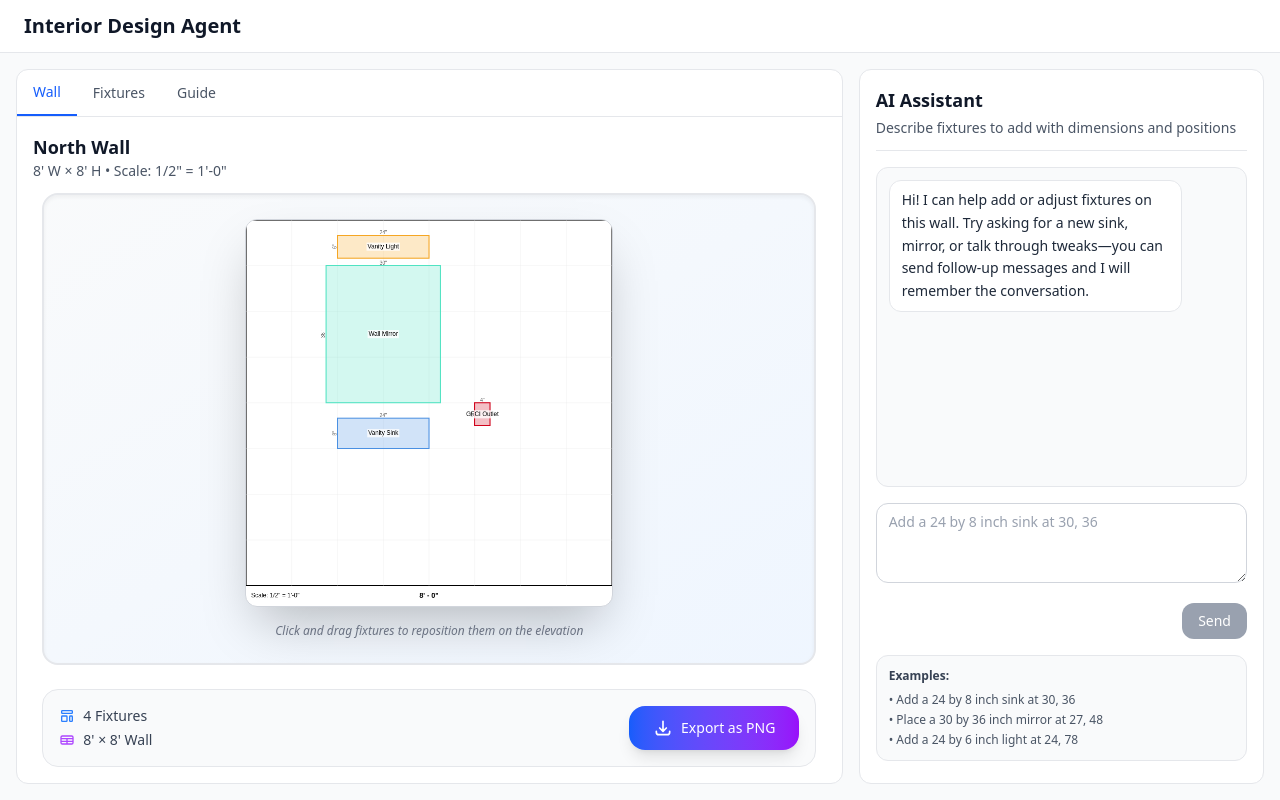
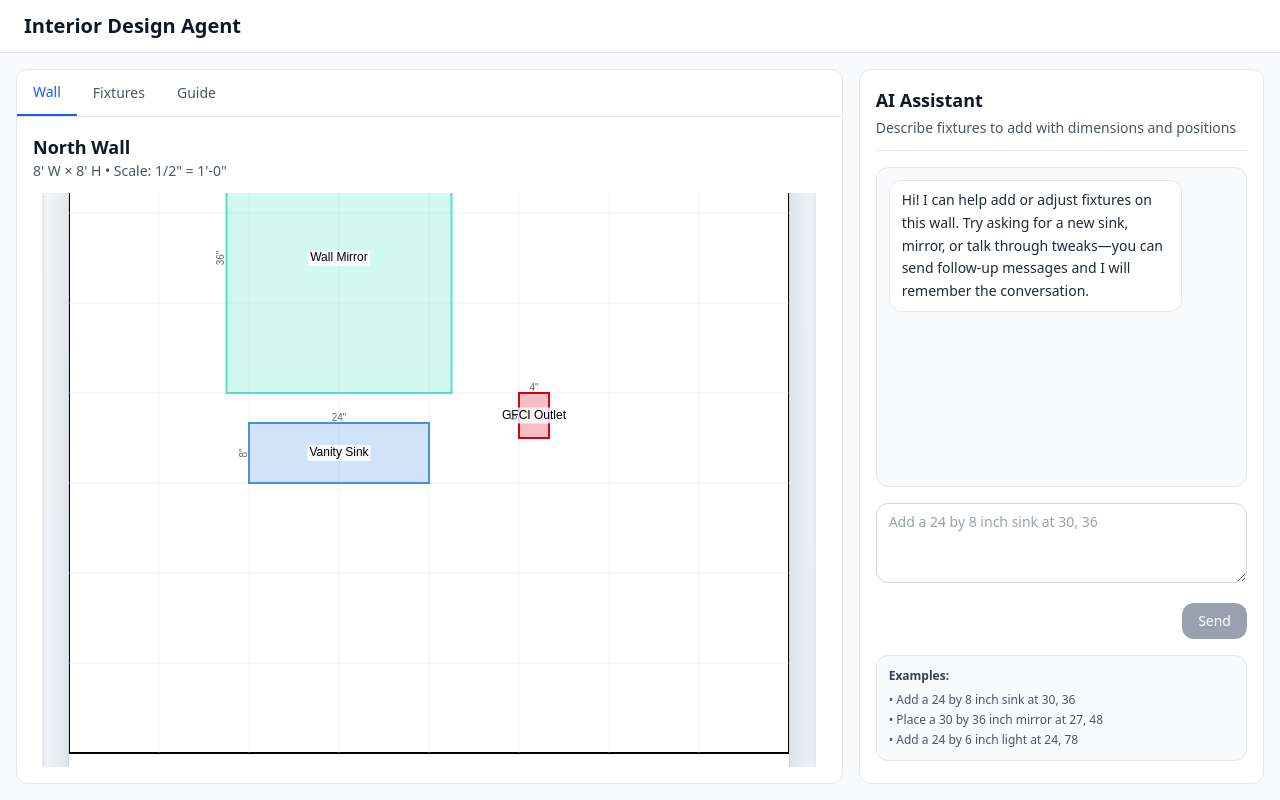
Before and after one commit to isaacrestrick/interior-design-agent, a Next.js app: page / in a window 1280 px wide. Built offline with nearby package versions, Linux system fonts and the light colour scheme.

Commit message:
Revert "Fix elevation diagram to fit within component without scrolling"

```diff
--- a/components/elevation/ElevationCanvas.tsx
+++ b/components/elevation/ElevationCanvas.tsx
@@ -296,8 +296,8 @@ export default function ElevationCanvas({
   };
 
   return (
-    <div className="space-y-6 h-full flex flex-col">
-      <div className="relative border-2 border-gray-200 rounded-2xl p-6 bg-gradient-to-br from-gray-50 to-blue-50 overflow-hidden shadow-inner flex-1 flex flex-col min-h-0">
+    <div className="space-y-6">
+      <div className="relative border-2 border-gray-200 rounded-2xl p-6 bg-gradient-to-br from-gray-50 to-blue-50 overflow-auto shadow-inner">
         {dragState && (
           <div className="absolute top-4 right-4 z-10 bg-blue-600 text-white px-4 py-2 rounded-lg shadow-lg text-sm font-medium flex items-center gap-2 animate-fade-in">
             <svg className="w-4 h-4" fill="none" viewBox="0 0 24 24" stroke="currentColor">
@@ -315,17 +315,15 @@ export default function ElevationCanvas({
             Saving...
           </div>
         )}
-        <div className="flex-1 flex items-center justify-center min-h-0">
         <canvas
           ref={canvasRef}
-            className="bg-white shadow-2xl rounded-lg border border-gray-300 hover:shadow-3xl transition-shadow duration-300 max-w-full max-h-full object-contain"
+          className="mx-auto bg-white shadow-2xl rounded-lg border border-gray-300 hover:shadow-3xl transition-shadow duration-300"
           onMouseDown={handleMouseDown}
           onMouseMove={handleMouseMove}
           onMouseUp={handleMouseUp}
           onMouseLeave={handleMouseLeave}
         />
-        </div>
-        <div className="mt-4 text-center flex-shrink-0">
+        <div className="mt-4 text-center">
           <p className="text-xs text-gray-500 italic">Click and drag fixtures to reposition them on the elevation</p>
         </div>
       </div>
```
Lines whose indentation alone changed are shown as unchanged.
